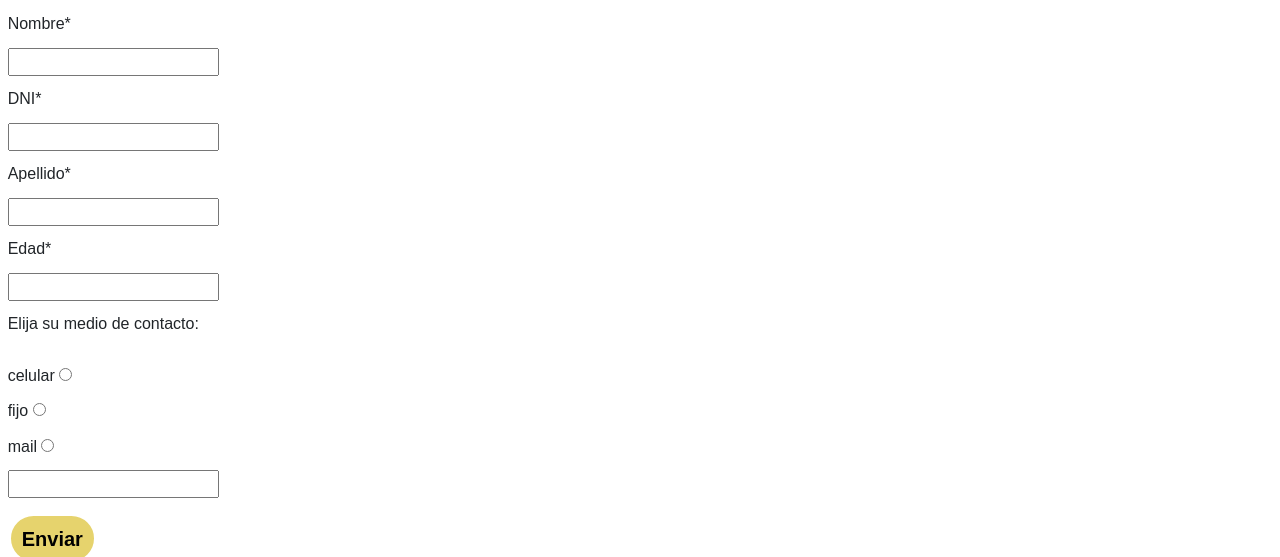
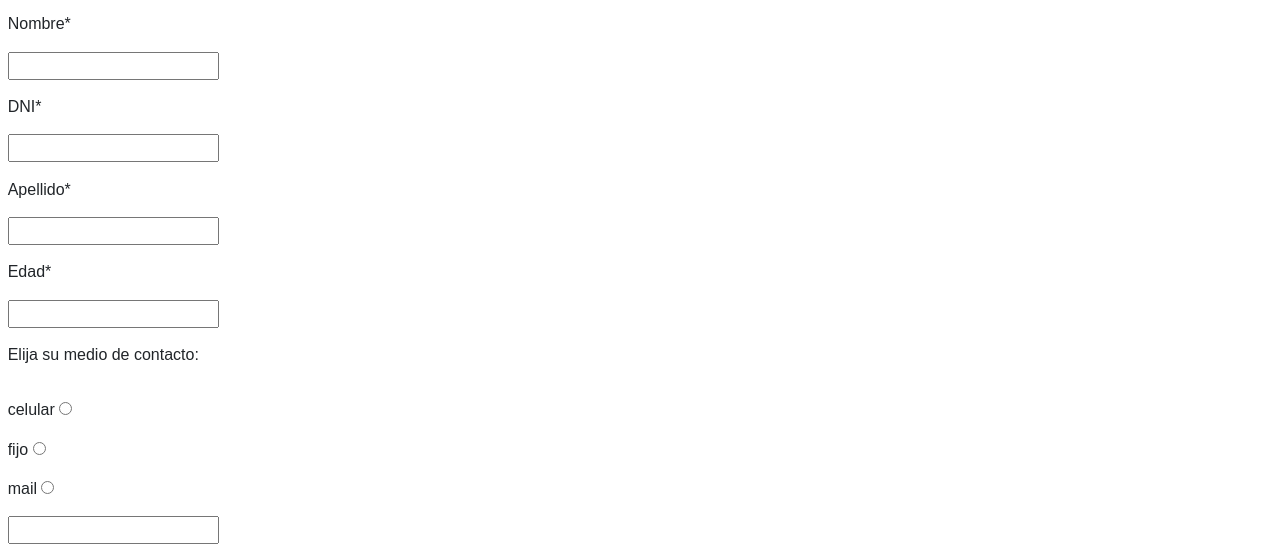
Before and after one commit to mateovottero/ProyectoCoder, a website: page pages/contacto.html in a window 1280 px wide. Shown: the part 130-687 px from the top of the page. Drawn offline with nearby package versions, Linux system fonts and the light colour scheme; a web font is replaced by a local one.

Commit message:
reentregatres

```diff
--- a/pages/contacto.html
+++ b/pages/contacto.html
@@ -4,7 +4,9 @@
     <meta charset="UTF-8">
     <meta http-equiv="X-UA-Compatible" content="IE=edge">
     <meta name="viewport" content="width=device-width, initial-scale=1.0">
-    <title>Automotores 2700</title>
+    <meta name="keywords" content="Toyota Chevrolet Ford Volkswagen Fiat Suzuki Venta Auto Usado Precio ">
+    <meta name="description" content="content="Encontrá el precio que buscás en autos usados con la mejor financiación. Venta de autos chequeados y garantizados."">
+    <title>Automotores 2700 |La mejor cotizacion para la compra de tu auto garantizado y chequeado.</title>
     <link href="https://cdn.jsdelivr.net/npm/bootstrap@5.3.0-alpha1/dist/css/bootstrap.min.css" rel="stylesheet" integrity="sha384-GLhlTQ8iRABdZLl6O3oVMWSktQOp6b7In1Zl3/Jr59b6EGGoI1aFkw7cmDA6j6gD" crossorigin="anonymous">
     <link rel="shortcut icon" href="../img/favicon.ico" type="image/x-icon">
     <link rel="preconectar" href="https://fonts.googleapis.com">
@@ -44,35 +46,34 @@
     <main>
         <h1>¡Consultanos!</h1>
         <form class="formulario">
-            <ul><label for="">Nombre*</label></ul>
-            <ul><input type="text"></ul>
-            <ul><label for="">DNI*</label></ul>
-            <ul><input type="text"></ul>
-            <ul><label for="">Apellido*</label></ul>
-            <ul><input type="text"></ul>
-            <ul><label for="">Edad*</label></ul>
-            <ul><input type="text"></ul>
-            <ul><p>Elija su medio de contacto:</p></ul>
-            <ul><label for="celular">celular</label>
-                <input type="radio" name="contacto" id="celular"></ul>
-            <ul><label for="fijo">fijo</label>
-                <input type="radio" name="contacto" id="fijo"></ul>
-            <ul><label for="mail">mail</label>
-                <input type="radio" name="contacto" id="mail"></ul>
-            <ul><input type="text"> </ul>
+            <div><label for="">Nombre*</label></div>
+            <div><input type="text"></div>
+            <div><label for="">DNI*</label></div>
+            <div><input type="text"></div>
+            <div><label for="">Apellido*</label></div>
+            <div><input type="text"></div>
+            <div><label for="">Edad*</label></div>
+            <div><input type="text"></div>
+            <div><p>Elija su medio de contacto:</p></div>
+            <div><label for="celular">celular</label>
+                <input type="radio" name="contacto" id="celular"></div>
+            <div><label for="fijo">fijo</label>
+                <input type="radio" name="contacto" id="fijo"></div>
+            <div><label for="mail">mail</label>
+                <input type="radio" name="contacto" id="mail"></div>
+            <div><input type="text"></div>
             <div>
-                <input class="botoncontacto" type="submit" value="Enviar">
-            </div>
+                <input class="botoncontacto" type="submit" value="Enviar"></div>
         </form>
         <div>
             <h2>
                 Tambien podes contactarnos via:
             </h2>
-            <ul class="redes">
+            <div class="redes">
             <li class="negrita"><a href="https://www.instagram.com/mateovottero_/?__coig_restricted=1" target="_blank" rel="noopener noreferrer">Instagram</a></li>
             <li class="negrita"><a href="https://twitter.com/?lang=es" target="_blank" rel="noopener noreferrer">Twitter</a></li>
             <li class="negrita"><a href="https://www.facebook.com/mateo.la.gloria" target="_blank" rel="noopener noreferrer">Facebook</a></li>
-            </ul>
+            </div>
         </div>
         <div>
         <!-- icono flotante de whatsapp -->
```
Also changed, not shown: index.html (+1 -1 lines), pages/financiacion.html (+3 -1 lines), pages/por que nosotros.html (+3 -1 lines), pages/stock.html (+1 -1 lines), scss/base/_colores.scss (deleted), scss/base/_maps.scss (deleted), scss/base/_mixin.scss (deleted), scss/base/_operadores.scss (deleted).
